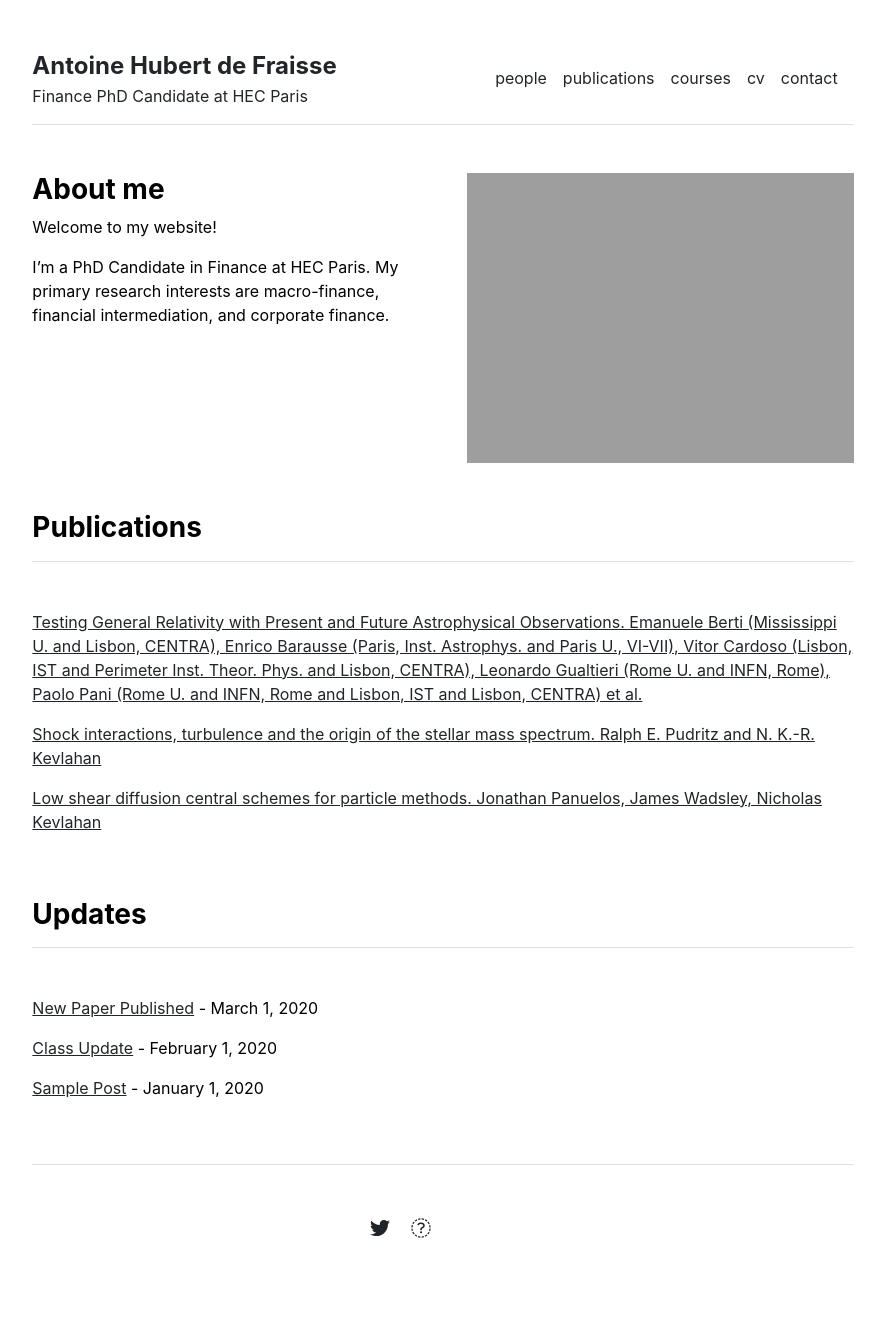
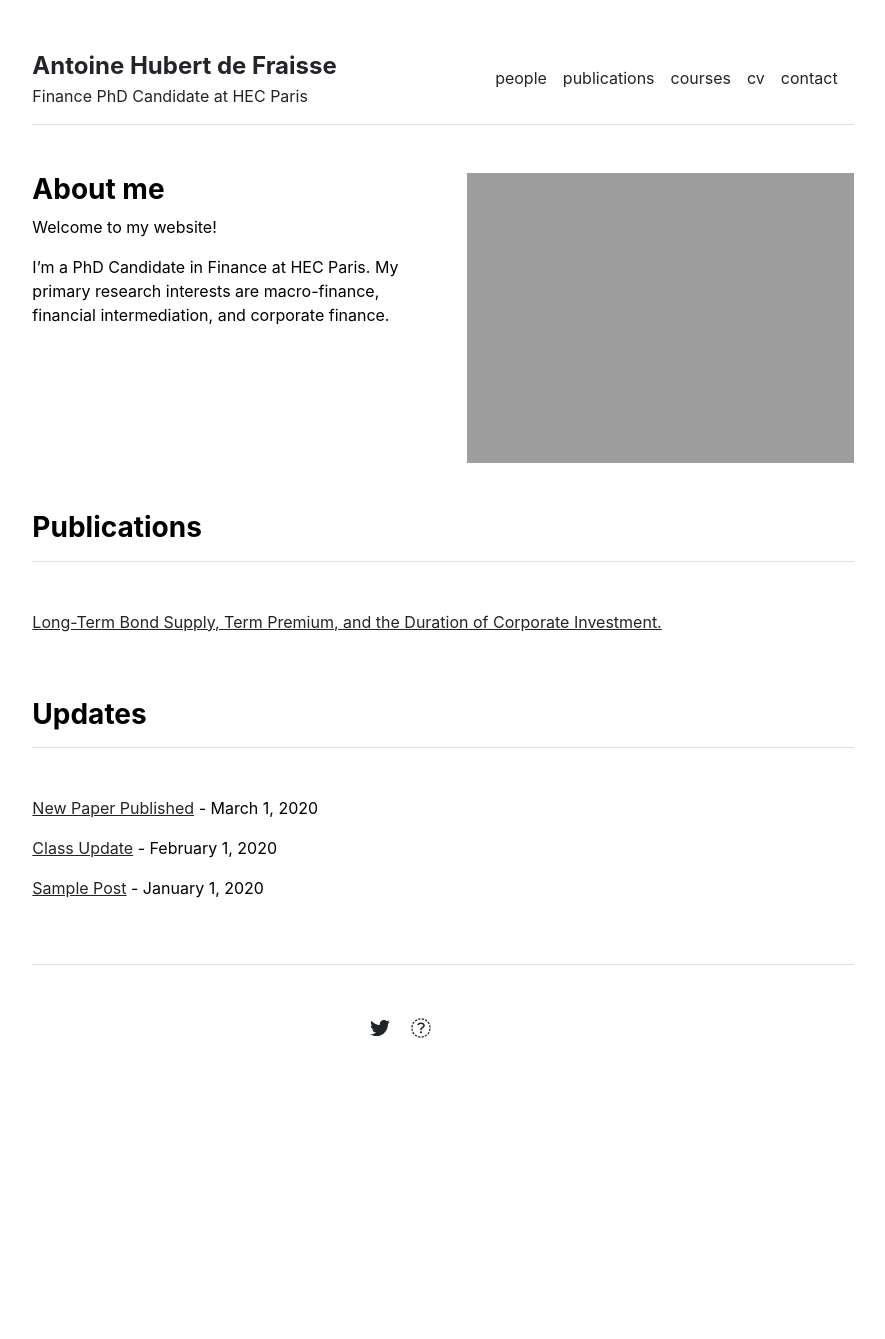
Before and after one commit to antoinehubertdefraisse/antoinehubertdefraisse.github.io, a Jekyll site: the page built from index.md, in a window 1280 px wide. Shown: the whole page, without its empty margins (197-1082 px from the left). Built offline with Jekyll 4.4.1, drawn with Linux system fonts in a browser that asks for light colours; after the commit the page ends 1139 px from its top, so only the background shows below that.

Commit message:
Update publications.yml

```diff
--- a/_data/publications.yml
+++ b/_data/publications.yml
@@ -1,10 +1,5 @@
 featured:
-- {name: 'Testing General Relativity with Present and Future Astrophysical Observations. Emanuele Berti (Mississippi U. and Lisbon, CENTRA), Enrico Barausse (Paris, Inst. Astrophys. and Paris U., VI-VII), Vitor Cardoso (Lisbon, IST and Perimeter Inst. Theor. Phys. and Lisbon, CENTRA), Leonardo Gualtieri (Rome U. and INFN, Rome), Paolo Pani (Rome U. and INFN, Rome and Lisbon, IST and Lisbon, CENTRA) et al.', url: '/publications/1501.07274.pdf'}
-- {name: 'Shock interactions, turbulence and the origin of the stellar mass spectrum. Ralph E. Pudritz and N. K.-R. Kevlahan', url: 'http://ms.mcmaster.ca/kevla/pdf/articles/PhilTransRSoc_2013.pdf'}
-- {name: 'Low shear diffusion central schemes for particle methods. Jonathan Panuelos, James Wadsley, Nicholas Kevlahan', url: 'http://ms.mcmaster.ca/kevla/pdf/articles/jcp_v414.pdf'}
+- {name: 'Long-Term Bond Supply, Term Premium, and the Duration of Corporate Investment.', url: 'https://papers.ssrn.com/sol3/papers.cfm?abstract_id=4064763'}
 
 index:
-- {name: 'Testing General Relativity with Present and Future Astrophysical Observations. Emanuele Berti (Mississippi U. and Lisbon, CENTRA), Enrico Barausse (Paris, Inst. Astrophys. and Paris U., VI-VII), Vitor Cardoso (Lisbon, IST and Perimeter Inst. Theor. Phys. and Lisbon, CENTRA), Leonardo Gualtieri (Rome U. and INFN, Rome), Paolo Pani (Rome U. and INFN, Rome and Lisbon, IST and Lisbon, CENTRA) et al.', url: '/publications/1501.07274.pdf'}
-- {name: 'Shock interactions, turbulence and the origin of the stellar mass spectrum. Ralph E. Pudritz and N. K.-R. Kevlahan', url: 'http://ms.mcmaster.ca/kevla/pdf/articles/PhilTransRSoc_2013.pdf'}
-- {name: 'Low shear diffusion central schemes for particle methods. Jonathan Panuelos, James Wadsley, Nicholas Kevlahan', url: 'http://ms.mcmaster.ca/kevla/pdf/articles/jcp_v414.pdf'}
-- {name: 'Numerical solutions of thin film equations for polymer flows. Thomas. Salez, Joshua D. McGraw, Sara Cormier, Oliver Bäumchen, Kari Dalnoki-Veress, and Elie Raphaël', url: 'https://static1.squarespace.com/static/5684891d7086d74497aeb71f/t/56ec510d2fe1319543ab6d6f/1458327821946/10.1140-epje-i2012-12114-x.pdf'}
+- {name: 'Long-Term Bond Supply, Term Premium, and the Duration of Corporate Investment.', url: 'https://papers.ssrn.com/sol3/papers.cfm?abstract_id=4064763'}
```
